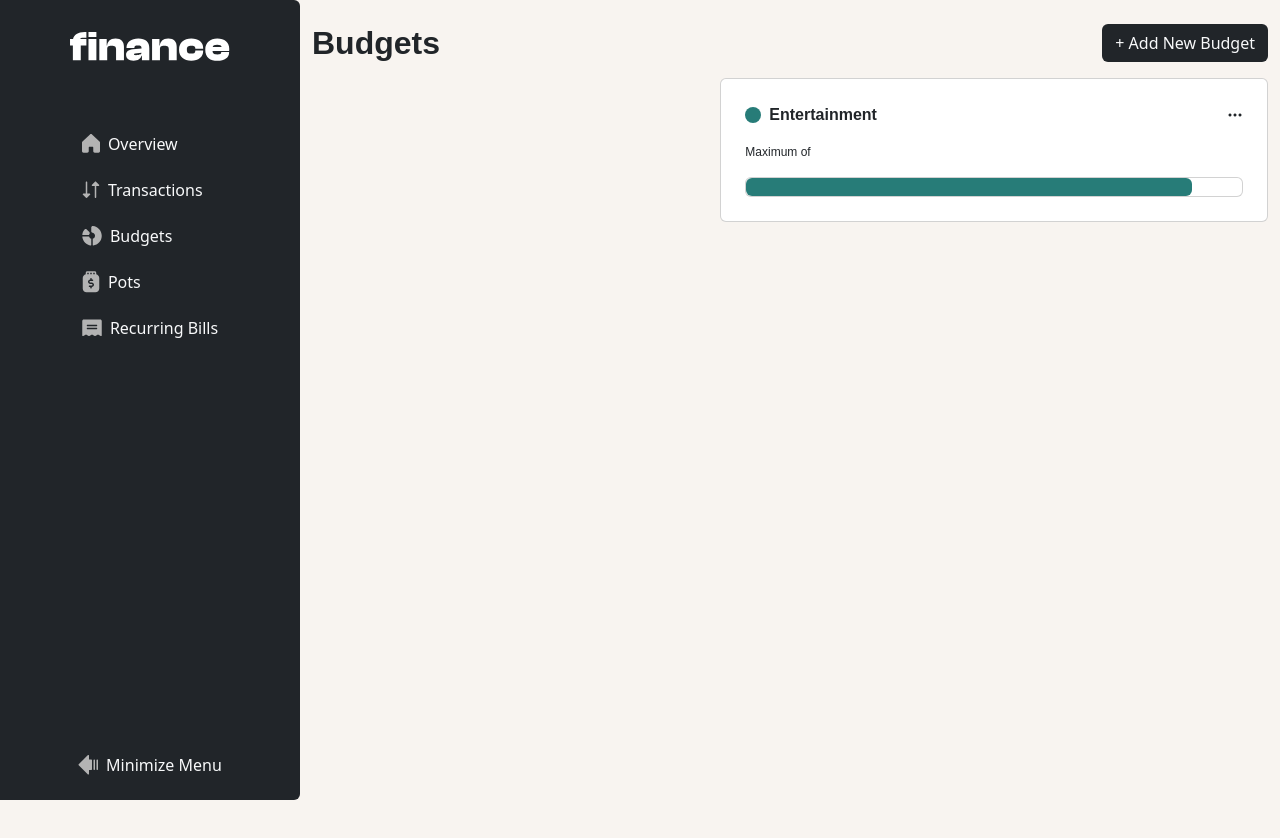
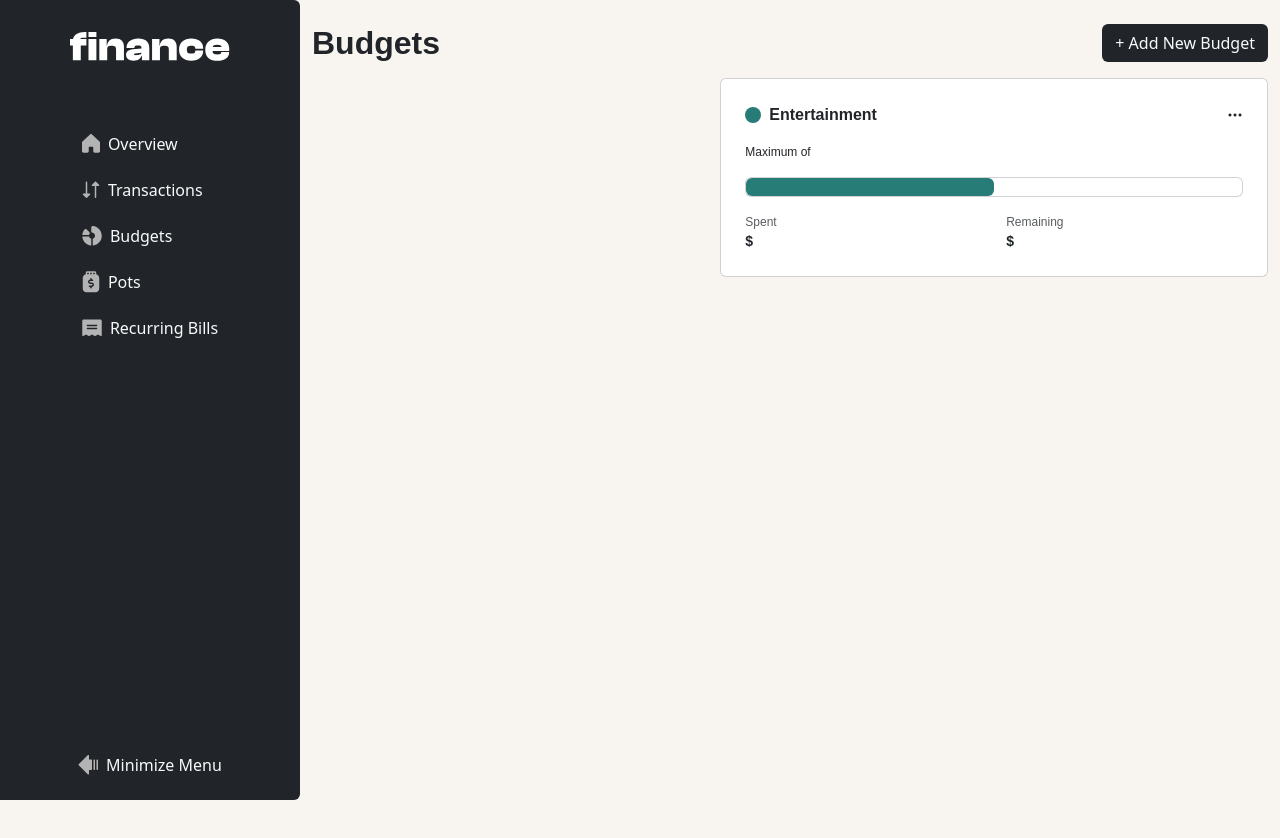
Before and after one commit to abdalsimam1-sketch/personal-finance-app, a React (Vite) app: page /budgets in a window 1280 px wide. Shown: the top 838 px of the page. Built offline with nearby package versions, Linux system fonts and the light colour scheme.

Commit message:
add : spent and remaining section

```diff
--- a/src/components/UI/BudgetCard.jsx
+++ b/src/components/UI/BudgetCard.jsx
@@ -1,7 +1,7 @@
 import React from "react";
 import { BudgetsAndPotsLabel } from "./BudgetsAndPotsLabel";
 import { PercantageBar } from "./PercantageBar";
-export const BudgetCard = ({ max }) => {
+export const BudgetCard = ({ maximum, category, theme }) => {
   return (
     <div className="card p-4 d-flex flex-column gap-3">
       <BudgetsAndPotsLabel
@@ -9,8 +9,24 @@ export const BudgetCard = ({ max }) => {
         color="var(--color-green)"
         variant="Budget"
       ></BudgetsAndPotsLabel>
-      <span className="text-preset-5 text muted">Maximum of {max}</span>
-      <PercantageBar percentage="90" color="var(--color-green)"></PercantageBar>
+      <span className="text-preset-5 text muted">Maximum of {maximum}</span>
+      <PercantageBar percentage="50" color="var(--color-green)"></PercantageBar>
+      <div className="row row-cols-2">
+        <div>
+          <span style={{ width: "4px", height: "2.5rem", color: theme }}></span>
+          <div className="d-flex flex-column">
+            <span className="text-preset-5 text-muted">Spent</span>
+            <span className="fw-bold text-preset-4">$</span>
+          </div>
+        </div>
+        <div>
+          <span style={{ width: "4px", height: "2.5rem", color: theme }}></span>
+          <div className="d-flex flex-column">
+            <span className="text-preset-5 text-muted">Remaining</span>
+            <span className="fw-bold text-preset-4">$</span>
+          </div>
+        </div>
+      </div>
     </div>
   );
 };
```
